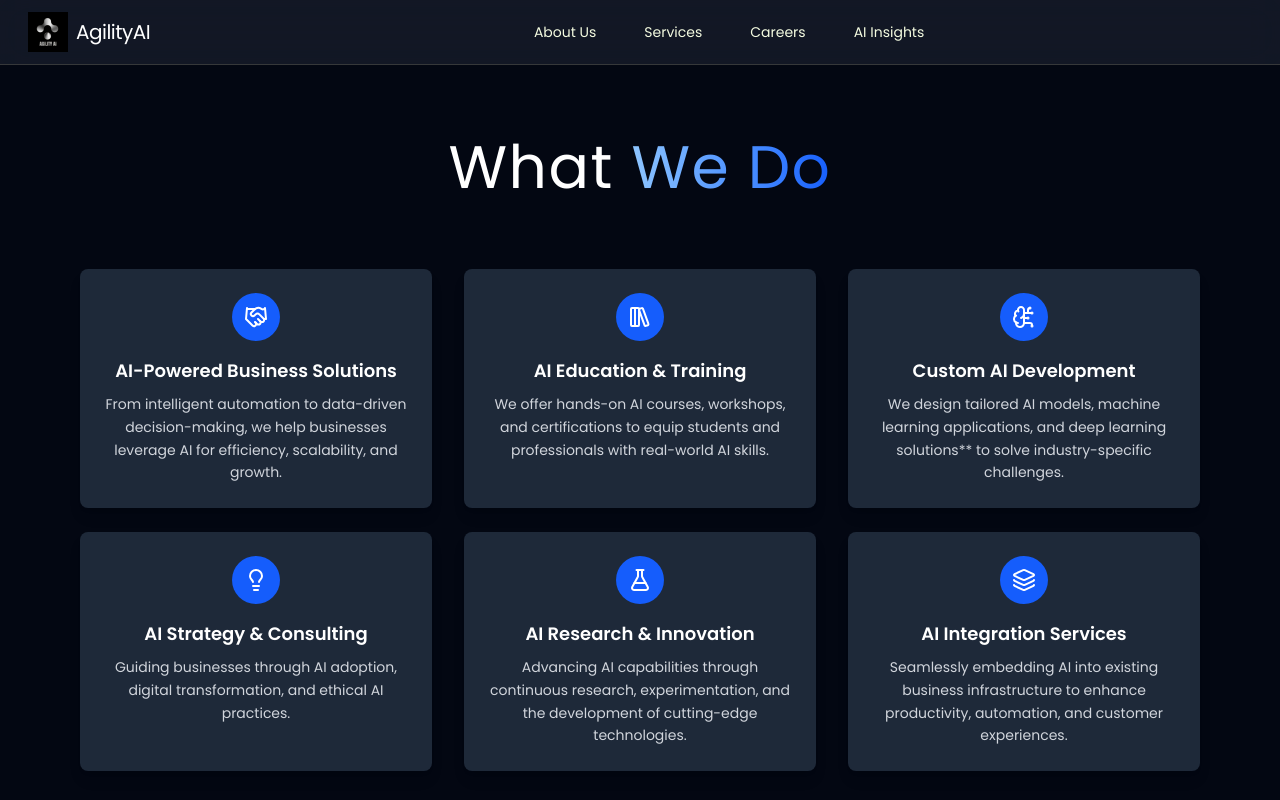
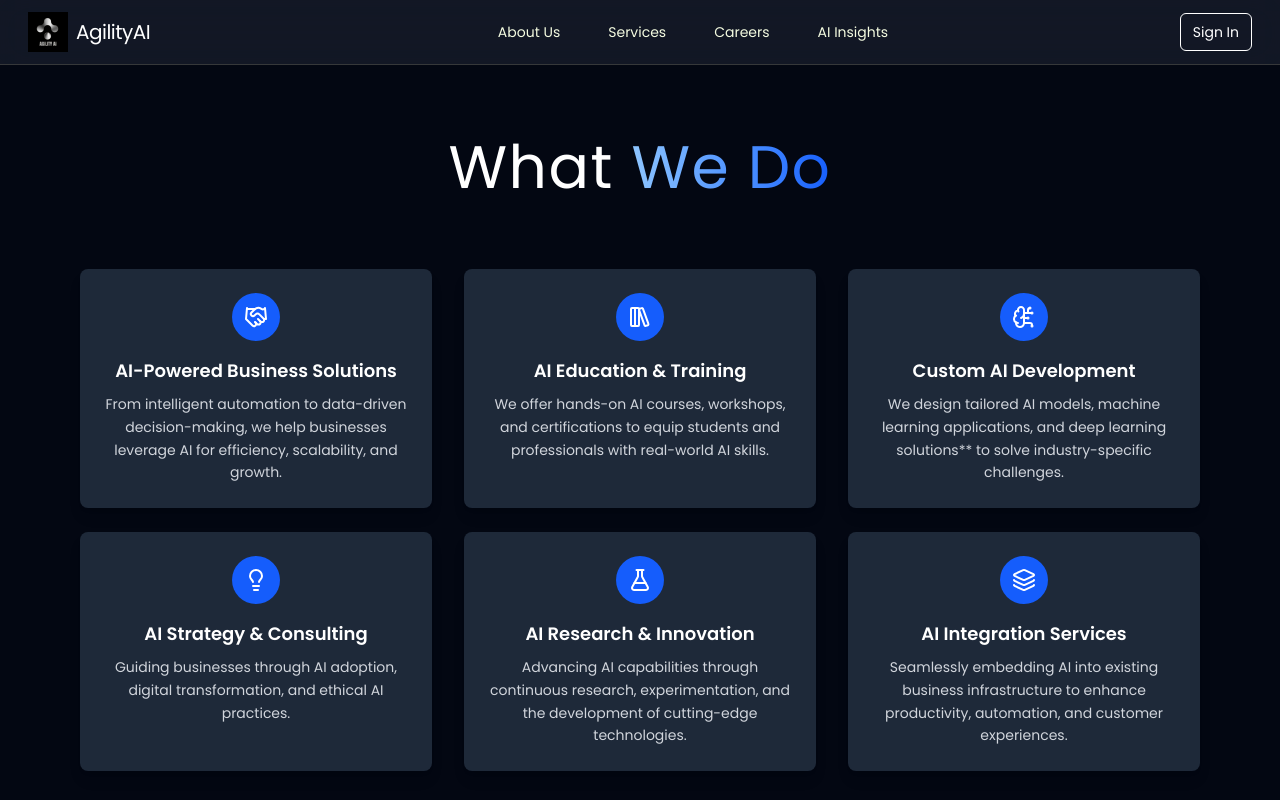
Before and after one commit to Agility-AI-Pvt-Ltd/AgilityAI-frontend, a React (Vite) app: page /services in a window 1280 px wide. Shown: the top 800 px of the page. Built offline with nearby package versions, Linux system fonts and the light colour scheme; no server answers.

Commit message:
Remove commented-out Sign In links in Navbar component for cleaner code

```diff
--- a/src/components/UI/Navbar.jsx
+++ b/src/components/UI/Navbar.jsx
@@ -91,9 +91,9 @@ const Navbar = () => {
             ) : (
               // If user is not authenticated, show Sign In and Create Account buttons
               <>
-                {/* <NavLink to="/login" className="py-2 px-3 border rounded-md">
+                <NavLink to="/login" className="py-2 px-3 border rounded-md">
                   Sign In
-                </NavLink> */}
+                </NavLink>
                 {/* <NavLink
                                     to="/register"
                                     className="bg-gradient-to-r from-teal-400 to-blue-600 py-2 px-3 rounded-md"
@@ -158,9 +158,9 @@ const Navbar = () => {
                 </>
               ) : (
                 <>
-                  {/* <NavLink to="/login" className="py-2 px-3 border rounded-md">
+                  <NavLink to="/login" className="py-2 px-3 border rounded-md">
                     Sign In
-                  </NavLink> */}
+                  </NavLink>
                   {/* <NavLink
             to="/register"
             className="py-2 px-3 rounded-md bg-gradient-to-r from-teal-400 to-blue-600"
```
